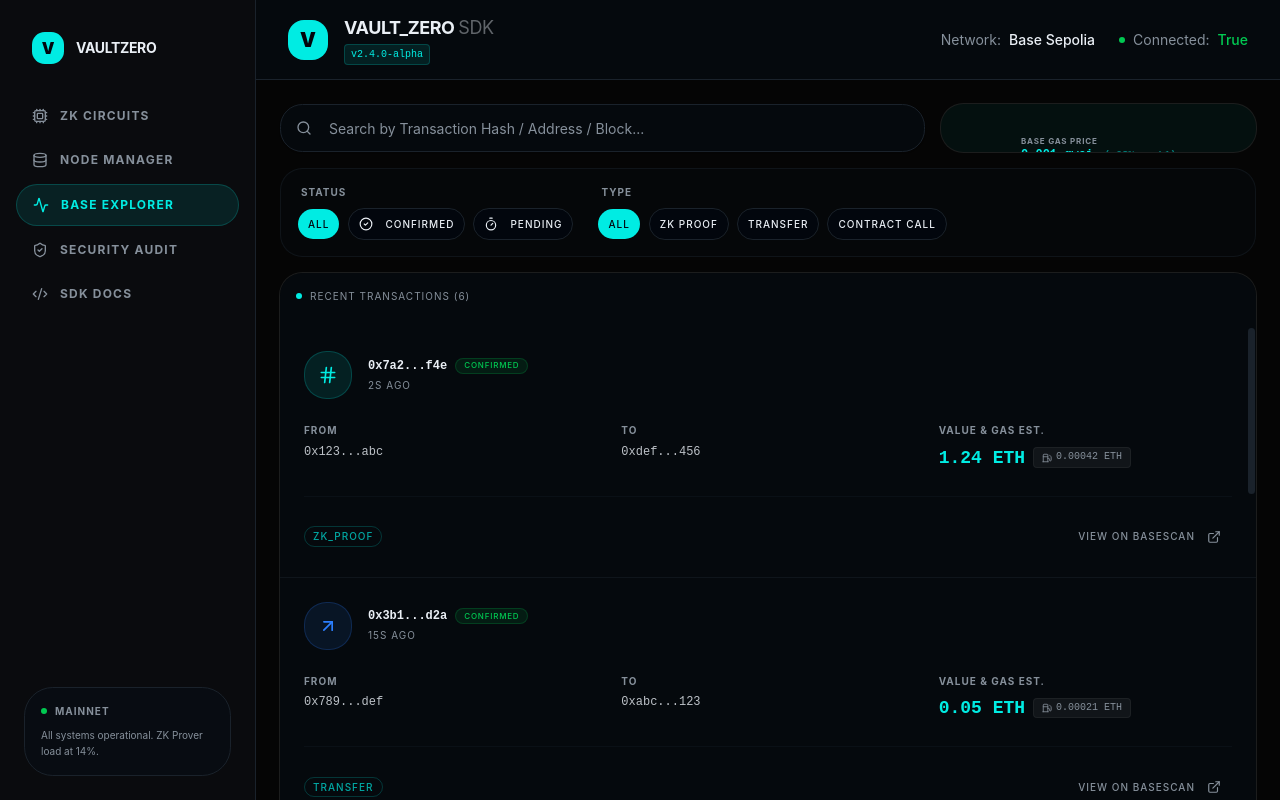
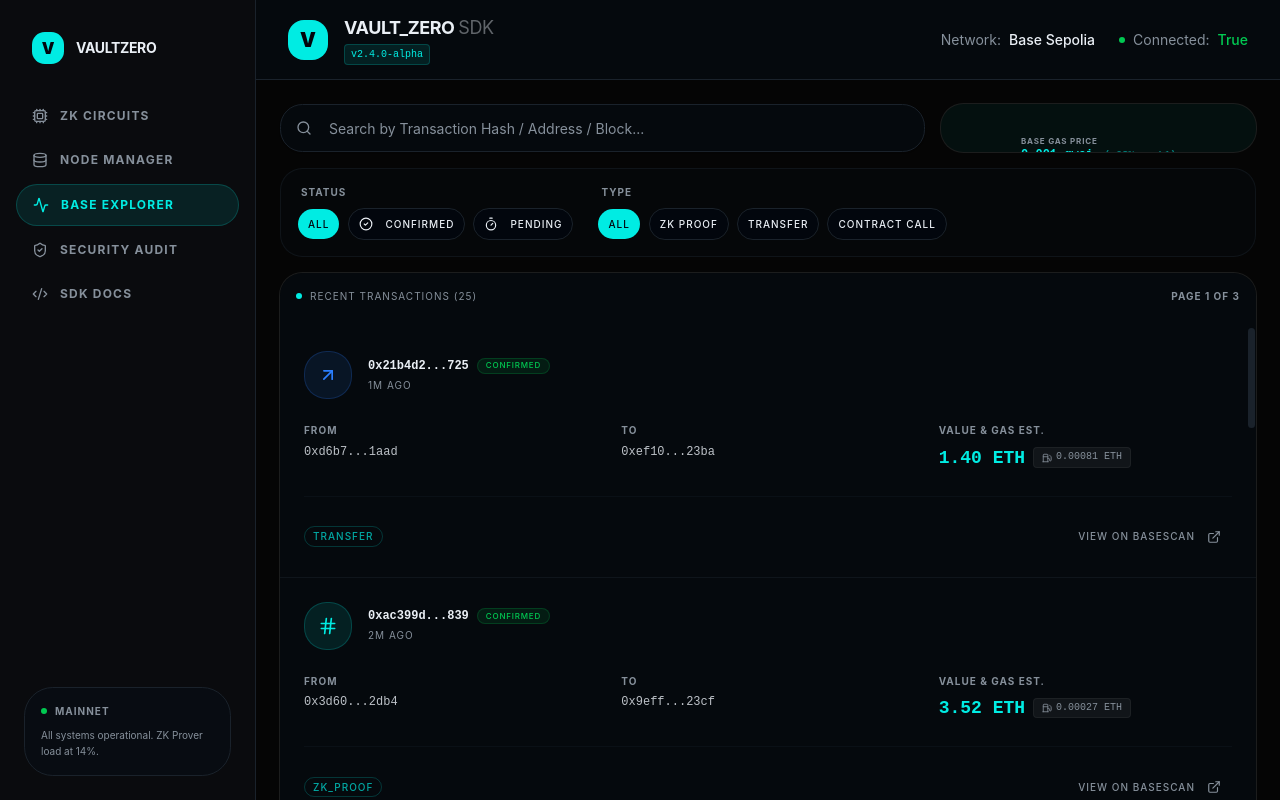
Before and after one commit to Sharshz/base-node, a React (Vite) app: page / in a window 1280 px wide. Both pictures are taken after a click on the button "BASE EXPLORER". Built offline with nearby package versions, Linux system fonts and the light colour scheme.

Commit message:
feat(TransactionExplorer): Add pagination and mock data
Introduces pagination controls and expands mock transaction data. This enhances the user experience by allowing exploration of more transactions and provides a more realistic simulation for development and testing.

```diff
--- a/src/components/TransactionExplorer.tsx
+++ b/src/components/TransactionExplorer.tsx
@@ -9,7 +9,9 @@
   Hash,
   Fuel,
   CheckCircle2,
-  Timer
+  Timer,
+  ChevronLeft,
+  ChevronRight
 } from 'lucide-react';
 import { Input } from '@/components/ui/input';
 import { Button } from '@/components/ui/button';
@@ -17,24 +19,37 @@
 import { Badge } from '@/components/ui/badge';
 import { ScrollArea } from '@/components/ui/scroll-area';
 
-const MOCK_TXS = [
-  { hash: '0x7a2...f4e', from: '0x123...abc', to: '0xdef...456', value: '1.24 ETH', gas: '0.00042 ETH', type: 'ZK_PROOF', status: 'confirmed', time: '2s ago' },
-  { hash: '0x3b1...d2a', from: '0x789...def', to: '0xabc...123', value: '0.05 ETH', gas: '0.00021 ETH', type: 'TRANSFER', status: 'confirmed', time: '15s ago' },
-  { hash: '0x9c4...e8b', from: '0x456...789', to: '0x123...456', value: '12.50 ETH', gas: '0.00125 ETH', type: 'CONTRACT_CALL', status: 'pending', time: 'Just now' },
-  { hash: '0x1d5...a3c', from: '0xabc...def', to: '0x789...012', value: '0.00 ETH', gas: '0.00038 ETH', type: 'ZK_PROOF', status: 'confirmed', time: '1m ago' },
-  { hash: '0x5e6...b4d', from: '0x012...345', to: '0x678...901', value: '4.20 ETH', gas: '0.00021 ETH', type: 'TRANSFER', status: 'confirmed', time: '2m ago' },
-  { hash: '0x2f7...c5e', from: '0x345...678', to: '0x901...234', value: '0.15 ETH', gas: '0.00045 ETH', type: 'ZK_PROOF', status: 'confirmed', time: '5m ago' },
-];
+const MOCK_TXS = Array.from({ length: 25 }).map((_, i) => ({
+  hash: `0x${Math.random().toString(16).slice(2, 8)}...${Math.random().toString(16).slice(2, 5)}`,
+  from: `0x${Math.random().toString(16).slice(2, 6)}...${Math.random().toString(16).slice(2, 6)}`,
+  to: `0x${Math.random().toString(16).slice(2, 6)}...${Math.random().toString(16).slice(2, 6)}`,
+  value: `${(Math.random() * 5).toFixed(2)} ETH`,
+  gas: `${(Math.random() * 0.001).toFixed(5)} ETH`,
+  type: ['ZK_PROOF', 'TRANSFER', 'CONTRACT_CALL'][Math.floor(Math.random() * 3)],
+  status: Math.random() > 0.2 ? 'confirmed' : 'pending',
+  time: `${i + 1}m ago`
+}));
+
+const PAGE_SIZE = 10;
 
 export const TransactionExplorer: React.FC = () => {
   const [statusFilter, setStatusFilter] = useState<string | null>(null);
   const [typeFilter, setTypeFilter] = useState<string | null>(null);
+  const [currentPage, setCurrentPage] = useState(1);
 
   const filteredTxs = MOCK_TXS.filter(tx => {
     const matchesStatus = statusFilter ? tx.status === statusFilter : true;
     const matchesType = typeFilter ? tx.type === typeFilter : true;
     return matchesStatus && matchesType;
   });
+
+  const totalPages = Math.ceil(filteredTxs.length / PAGE_SIZE);
+  const paginatedTxs = filteredTxs.slice((currentPage - 1) * PAGE_SIZE, currentPage * PAGE_SIZE);
+
+  // Reset to page 1 when filters change
+  React.useEffect(() => {
+    setCurrentPage(1);
+  }, [statusFilter, typeFilter]);
 
   return (
     <div className="space-y-4">
@@ -127,15 +142,20 @@
 
       <Card className="border-border bg-card/50">
         <CardHeader className="pb-2">
-          <div className="flex items-center gap-2 text-[10px] uppercase tracking-widest text-muted-foreground">
-            <div className="w-1.5 h-1.5 rounded-full bg-primary" />
-            Recent Transactions ({filteredTxs.length})
+          <div className="flex items-center justify-between">
+            <div className="flex items-center gap-2 text-[10px] uppercase tracking-widest text-muted-foreground">
+              <div className="w-1.5 h-1.5 rounded-full bg-primary" />
+              Recent Transactions ({filteredTxs.length})
+            </div>
+            <div className="text-[10px] uppercase tracking-widest text-muted-foreground font-bold">
+              Page {currentPage} of {totalPages || 1}
+            </div>
           </div>
         </CardHeader>
         <CardContent className="p-0">
           <ScrollArea className="h-[500px]">
             <div className="divide-y divide-border/50">
-              {filteredTxs.map((tx, i) => (
+              {paginatedTxs.map((tx, i) => (
                 <div key={i} className="p-6 hover:bg-white/5 transition-colors cursor-pointer group">
                   <div className="flex items-center justify-between mb-4">
                     <div className="flex items-center gap-4">
@@ -157,9 +177,6 @@
                         </div>
                         <p className="text-[10px] text-muted-foreground uppercase tracking-widest mt-1">{tx.time}</p>
                       </div>
-                    </div>
-                    <div className="text-right">
-                      {/* Status moved next to hash */}
                     </div>
                   </div>
 
@@ -196,6 +213,45 @@
               ))}
             </div>
           </ScrollArea>
+
+          <div className="p-4 border-t border-border/50 flex items-center justify-between bg-black/10">
+            <div className="text-[10px] uppercase tracking-widest text-muted-foreground">
+              Showing {(currentPage - 1) * PAGE_SIZE + 1} to {Math.min(currentPage * PAGE_SIZE, filteredTxs.length)} of {filteredTxs.length}
+            </div>
+            <div className="flex gap-2">
+              <Button
+                variant="outline"
+                size="sm"
+                disabled={currentPage === 1}
+                onClick={() => setCurrentPage(prev => prev - 1)}
+                className="h-8 w-8 p-0 rounded-lg border-border"
+              >
+                <ChevronLeft className="w-4 h-4" />
+              </Button>
+              <div className="flex gap-1">
+                {Array.from({ length: totalPages }).map((_, i) => (
+                  <Button
+                    key={i}
+                    variant={currentPage === i + 1 ? 'default' : 'ghost'}
+                    size="sm"
+                    onClick={() => setCurrentPage(i + 1)}
+                    className="h-8 w-8 p-0 rounded-lg text-[10px] font-bold"
+                  >
+                    {i + 1}
+                  </Button>
+                ))}
+              </div>
+              <Button
+                variant="outline"
+                size="sm"
+                disabled={currentPage === totalPages || totalPages === 0}
+                onClick={() => setCurrentPage(prev => prev + 1)}
+                className="h-8 w-8 p-0 rounded-lg border-border"
+              >
+                <ChevronRight className="w-4 h-4" />
+              </Button>
+            </div>
+          </div>
         </CardContent>
       </Card>
     </div>
```
